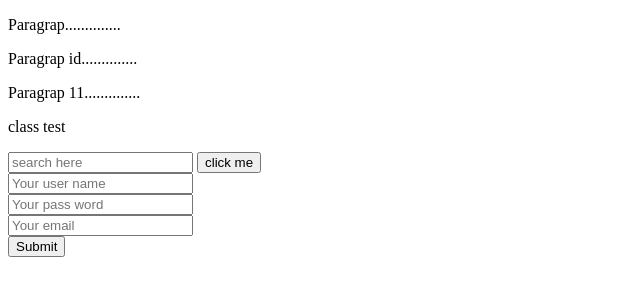
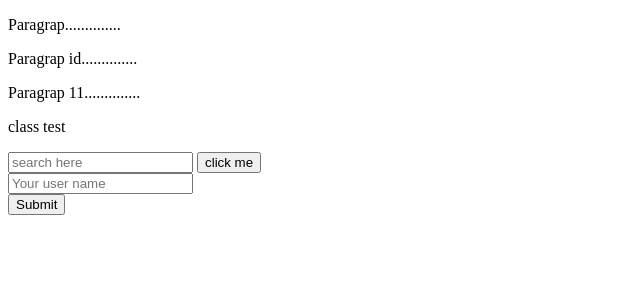
Before and after one commit to nguyenquan2707/JavascriptPractise, a plain HTML site: page 01web/app.html in a window 1280 px wide. Shown: the whole page, without its empty margins (0-640 px from the left). Drawn offline with nearby package versions, Linux system fonts and the light colour scheme.

Commit message:
second commit

```diff
--- a/01web/app.html
+++ b/01web/app.html
@@ -18,15 +18,16 @@
    <input type="text" name="" id="search" placeholder="search here">
    <button onclick="myvalidation()">click me</button>
 
-   <form action="">
+   <form id="form">
       <input type="text" placeholder="Your user name" name="username"><br />
-      <input type="password" placeholder="Your pass word" name="password"><br />
+  <!--    <input type="password" placeholder="Your pass word" name="password"><br />
       <input type="email" placeholder="Your email" name="email"><br />
-      <input type="submit" value="Submit" />
+      <input type="phone" placeholder="Your phone" name="phone"><br />-->
+      <button type="submit">Submit</button>
    </form>
 
 
-   <script src="myjs.js"></script> <!--this file is here for looking all document element, noted-->
+   <!--<script src="myjs.js"></script> this file is here for looking all document element, noted-->
    <script src="validation.js"></script>
   </body>
 </html>
--- a/01web/validation.js
+++ b/01web/validation.js
@@ -11,3 +11,9 @@ function myvalidation() {
     window.alert('please enter number')
   }
 }
+
+document.querySelector('#form').addEventListener('submit', (event) => {
+  event.preventDefault() // browser will not have any value
+  console.log(event.target.username.value)
+  window.alert(event.target.username.value)
+})
```
